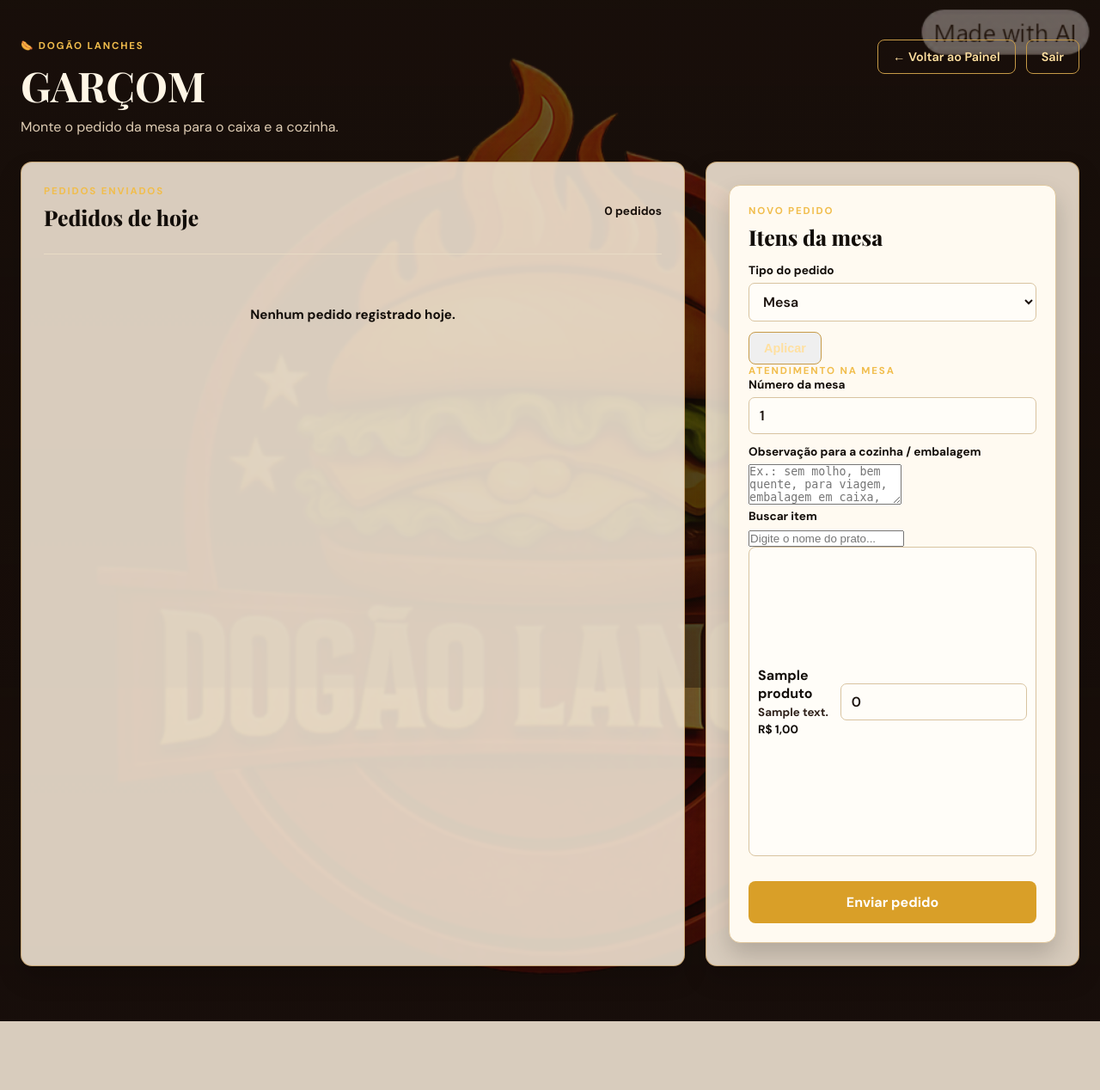
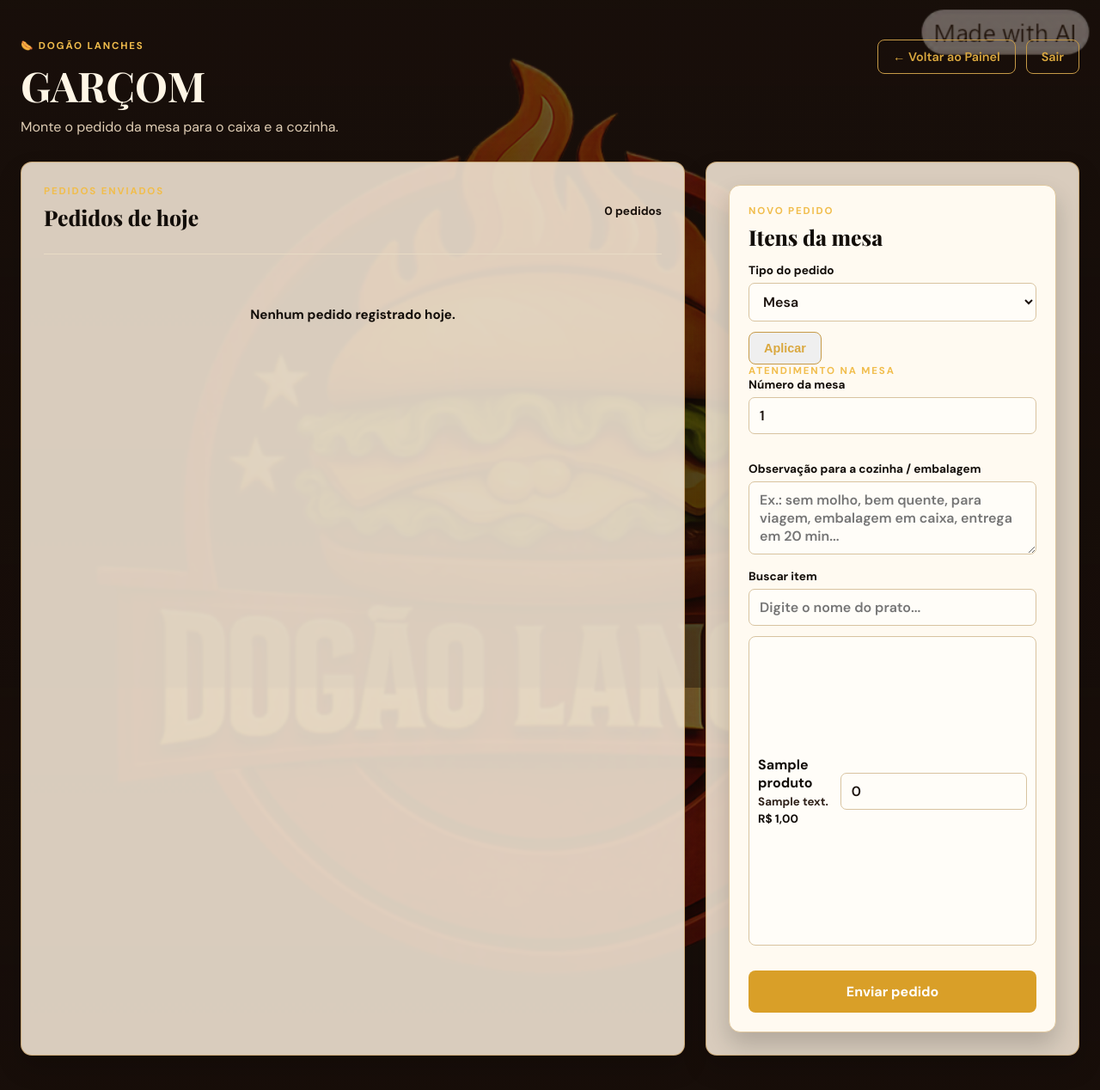
Before and after one commit to fitofossil/restauranteSteelTeam, a PHP site: page /templates/garcom.php in a window 1280 px wide. Shown: the top 1268 px of the page at 86% size. Before the commit the page ends 1188 px from the top, so only its background shows below. Run offline with PHP 8.4, Linux system fonts and the light colour scheme; a user stored in the database is signed in; tables that the repository leaves empty hold one stand-in row (values such as "Sample post").

Commit message:
Alterações CSS

```diff
--- a/public/css/style.css
+++ b/public/css/style.css
@@ -8,7 +8,7 @@
 @import url('https://fonts.googleapis.com/css2?family=DM+Sans:wght@400;500;600;700&family=Playfair+Display:wght@700;800&display=swap');
 
 /* --- RESET E BASE --- */
-*, *::before, *::after { box-sizing: border-box; margin: 0; padding: 0; }
+*, *::before, *::after { box-sizing: border-box; margin: 0; padding: 1; }
 body {
     min-height: 100vh;
     color: #f6ead8;
@@ -119,7 +119,7 @@ h2 { font-size: 1.55rem; margin: 6px 0; }
     border: 1px solid #c69a47;
     border-radius: 8px;
     padding: 10px 17px;
-    color: #ffe0a0;
+    color: #daa83f;
     text-decoration: none;
     font-weight: 600;
     font-size: .9rem;
@@ -353,17 +353,26 @@ h2 { font-size: 1.55rem; margin: 6px 0; }
 .formulario-card h2 { margin-bottom: 14px; }
 .formulario-card p:not(.etiqueta) { color: #120d09; line-height: 1.5; margin: 0 0 14px; font-size: .9rem; font-weight: 800; }
 .formulario-card label { display: block; margin-bottom: 6px; font-size: .85rem; font-weight: 900; color: #120d09; }
+
+.label-com-espaco { margin-top: 20px; } /* Correção aplicada aqui */
+
 .formulario-card input[type="text"],
 .formulario-card input[type="email"],
 .formulario-card input[type="password"],
 .formulario-card input[type="number"],
-.formulario-card select {
+.formulario-card input[type="search"], /* Correção aplicada aqui */
+.formulario-card select,
+.formulario-card textarea {            /* Correção aplicada aqui */
     width: 100%; border: 1px solid #d8c3a0; border-radius: 7px;
     background: #fffdf8; color: #1b120d; padding: 10px 12px; font: inherit; margin-bottom: 12px;
-    font-weight: 600;
+    font-weight: 600; font-family: 'DM Sans', sans-serif; resize: vertical;
 }
 .formulario-card input:focus,
-.formulario-card select:focus { outline: 2px solid #d99f28; outline-offset: 1px; }
+.formulario-card select:focus,
+.formulario-card textarea:focus {      /* Correção aplicada aqui */
+    outline: 2px solid #d99f28; outline-offset: 1px;
+}
+
 .checkbox-label { display: flex; align-items: center; gap: 8px; cursor: pointer; margin-bottom: 12px; }
 .checkbox-label input[type="checkbox"] { width: 18px; height: 18px; accent-color: #d99f28; cursor: pointer; margin: 0; }
 .btn-cancelar {
```
